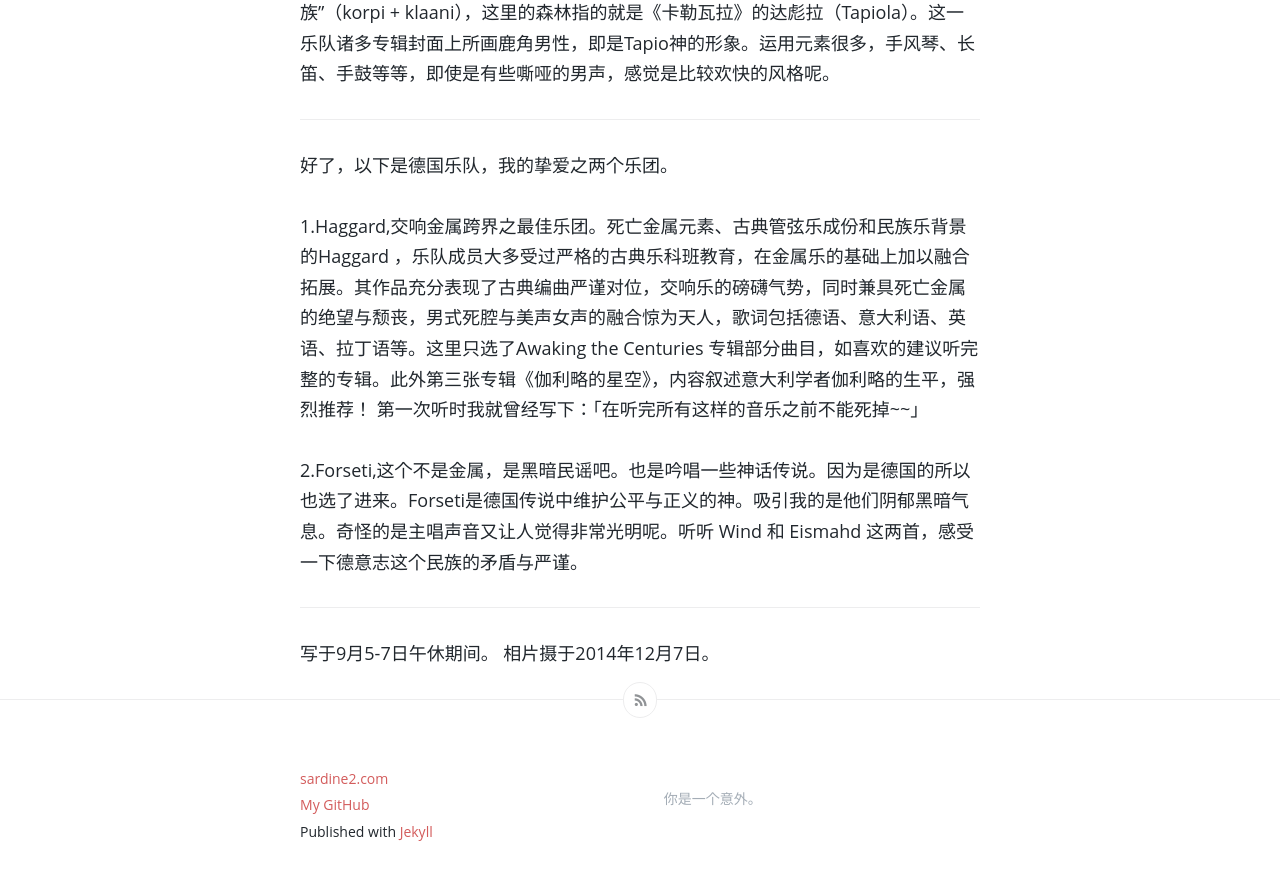
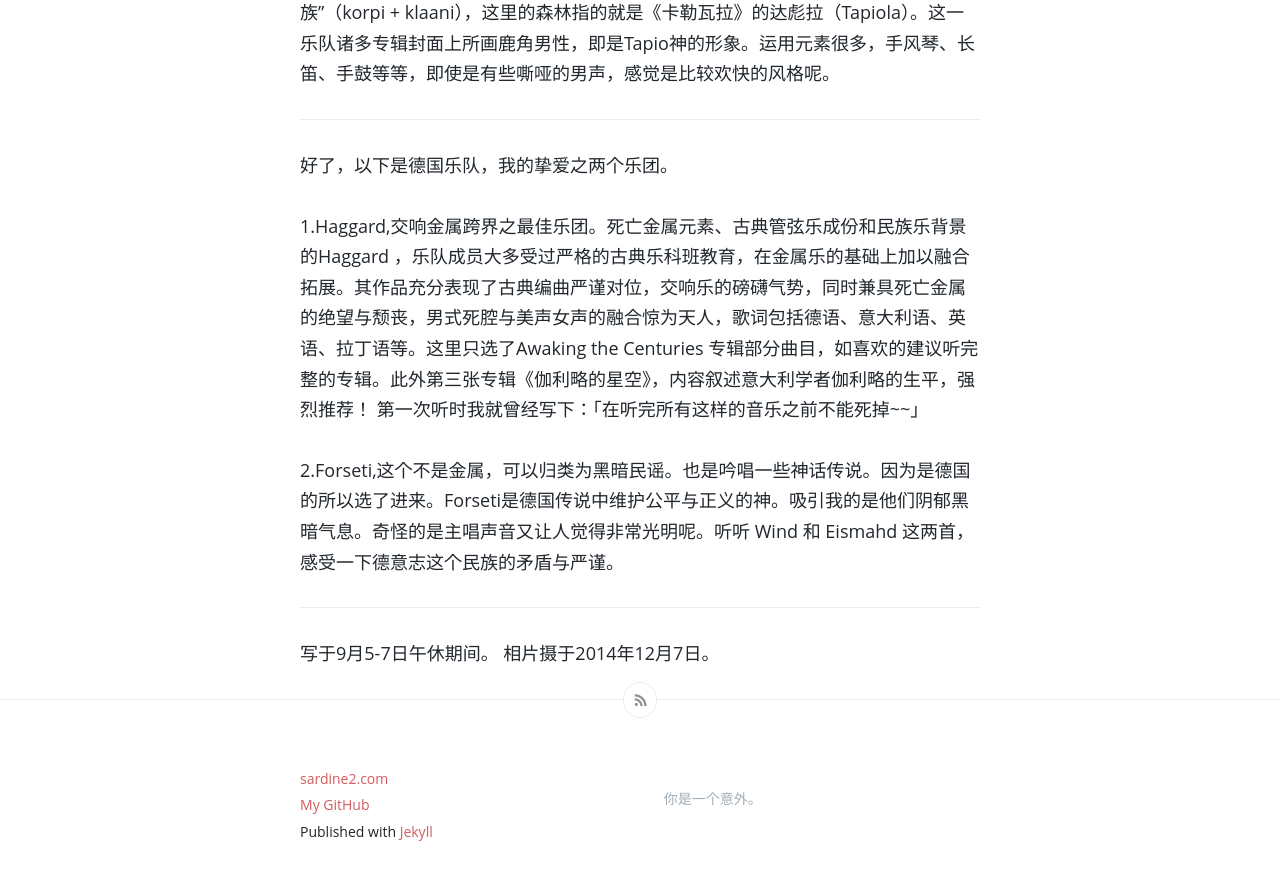
Before and after one commit to sardine2/wangshourong, a Jekyll site: the page built from _posts/2016-09-07-The-Finland-Germany-band.md, in a window 1280 px wide and 900 px high, scrolled down 2708 px. Shown: the top 880 px of the window. Built offline with Jekyll 4.4.1, drawn with Linux system fonts in a browser that asks for light colours; comment, search, counter and statistics services are not loaded.

Commit message:
Update 2016-09-07-The-Finland-Germany-band.md

```diff
--- a/_posts/2016-09-07-The-Finland-Germany-band.md
+++ b/_posts/2016-09-07-The-Finland-Germany-band.md
@@ -40,7 +40,7 @@ Moonsorrow乐队在接受《我爱摇滚乐》杂志采访时回复如果在东
 1.Haggard,交响金属跨界之最佳乐团。死亡金属元素、古典管弦乐成份和民族乐背景的Haggard ，乐队成员大多受过严格的古典乐科班教育，在金属乐的基础上加以融合拓展。其作品充分表现了古典编曲严谨对位，交响乐的磅礴气势，同时兼具死亡金属的绝望与颓丧，男式死腔与美声女声的融合惊为天人，歌词包括德语、意大利语、英语、拉丁语等。这里只选了Awaking the Centuries 专辑部分曲目，如喜欢的建议听完整的专辑。此外第三张专辑《伽利略的星空》，内容叙述意大利学者伽利略的生平，强烈推荐！
 第一次听时我就曾经写下：「在听完所有这样的音乐之前不能死掉~~」
 
-2.Forseti,这个不是金属，是黑暗民谣吧。也是吟唱一些神话传说。因为是德国的所以也选了进来。Forseti是德国传说中维护公平与正义的神。吸引我的是他们阴郁黑暗气息。奇怪的是主唱声音又让人觉得非常光明呢。听听 Wind 和 Eismahd 这两首，感受一下德意志这个民族的矛盾与严谨。
+2.Forseti,这个不是金属，可以归类为黑暗民谣。也是吟唱一些神话传说。因为是德国的所以选了进来。Forseti是德国传说中维护公平与正义的神。吸引我的是他们阴郁黑暗气息。奇怪的是主唱声音又让人觉得非常光明呢。听听 Wind 和 Eismahd 这两首，感受一下德意志这个民族的矛盾与严谨。
 
 
 ---
```
